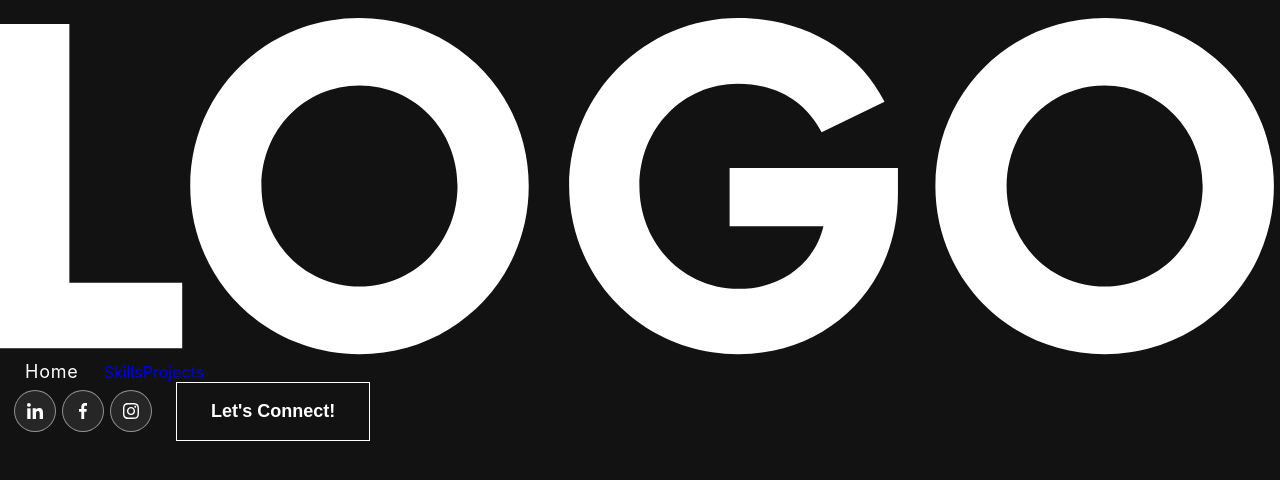
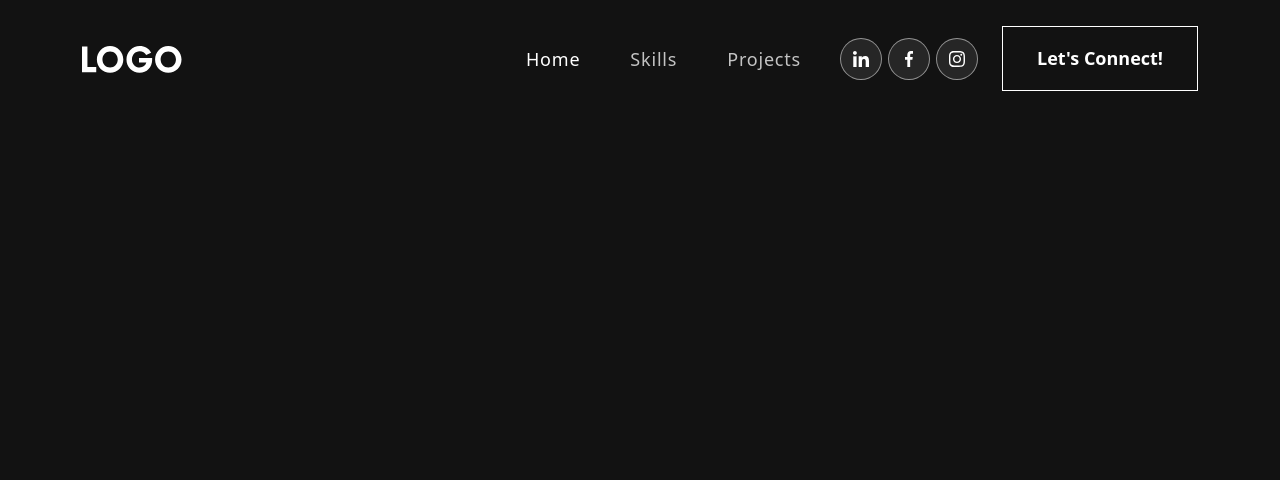
Before and after one commit to NicholasCharlesYu/personal-portfolio, a React (Create React App) app: page / in a window 1280 px wide. Shown: the top 480 px of the page. Built offline with nearby package versions, Linux system fonts and the light colour scheme.

Commit message:
Fixed NavBar.js, forgot 'c' in 'className' for skills and projects, causing them to not show up. Also added import to bootstrap css

```diff
--- a/src/App.js
+++ b/src/App.js
@@ -1,13 +1,14 @@
 import logo from './logo.svg';
 import './App.css';
 import { NavBar } from './components/NavBar';
+import 'bootstrap/dist/css/bootstrap.min.css';
 
 function App() {
   return (
     <div className='App'>
       <NavBar />
     </div>
-  )
+  );
 }
 
 export default App;
--- a/src/components/NavBar.js
+++ b/src/components/NavBar.js
@@ -40,8 +40,8 @@
           <Navbar.Collapse id="basic-navbar-nav">
             <Nav className="ms-auto">
               <Nav.Link href="#home" className={activeLink === 'home' ? 'active navbar-link' : 'navbar-link'} onClick={() => onUpdateActivelink('home')}>Home</Nav.Link>
-              <Nav.Link href="#skills" lassName={activeLink === 'skills' ? 'active navbar-link' : 'navbar-link'} onClick={() => onUpdateActivelink('skills')}>Skills</Nav.Link>
-              <Nav.Link href="#projects" lassName={activeLink === 'projects' ? 'active navbar-link' : 'navbar-link'} onClick={() => onUpdateActivelink('projects')}>Projects</Nav.Link>
+              <Nav.Link href="#skills" className={activeLink === 'skills' ? 'active navbar-link' : 'navbar-link'} onClick={() => onUpdateActivelink('skills')}>Skills</Nav.Link>
+              <Nav.Link href="#projects" className={activeLink === 'projects' ? 'active navbar-link' : 'navbar-link'} onClick={() => onUpdateActivelink('projects')}>Projects</Nav.Link>
             </Nav>
             <span className="navbar-text">
                 <div className="social-icon">
```
